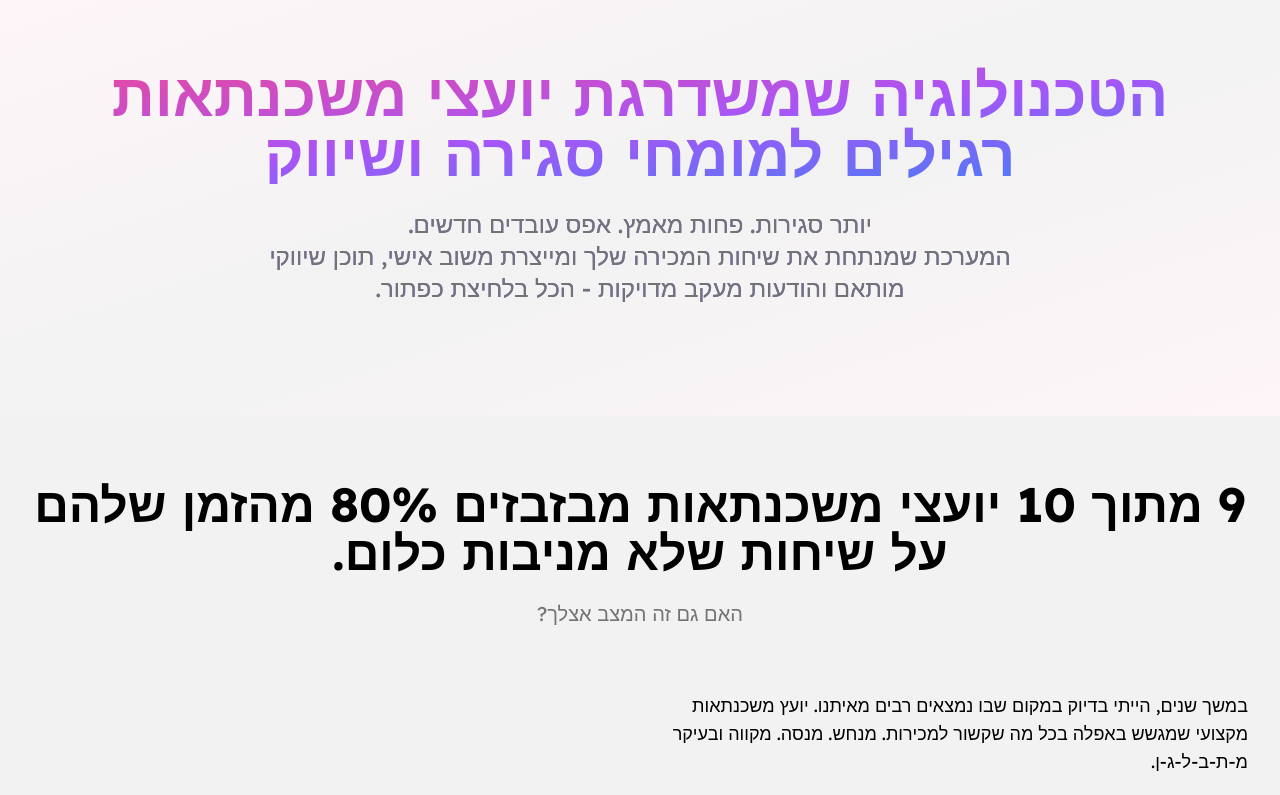
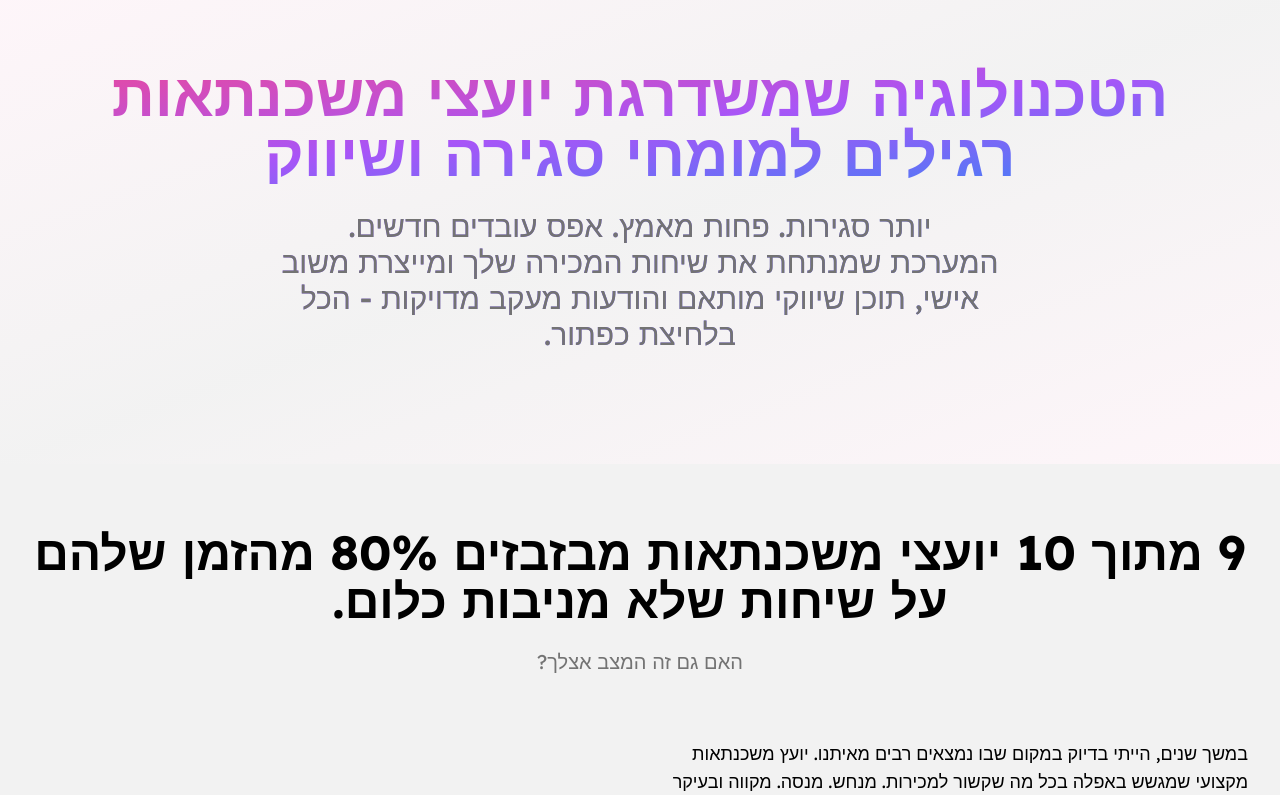
Before and after one commit to thepinkshark1/mortgage-ai-insights-generator, a React (Vite) app: page / in a window 1280 px wide. Shown: the top 795 px of the page. Built offline with nearby package versions, Linux system fonts and the light colour scheme.

Commit message:
Fix: Improve hero section styling
Increase the size and add more color to the hero section's subtitle.

```diff
--- a/src/pages/Index.tsx
+++ b/src/pages/Index.tsx
@@ -18,7 +18,7 @@ export default function Index() {
           <h1 className="text-4xl md:text-6xl font-bold animate-fade-in gradient-text-vibrant mb-6">
             הטכנולוגיה שמשדרגת יועצי משכנתאות רגילים למומחי סגירה ושיווק
           </h1>
-          <p className="text-xl md:text-2xl text-muted-foreground max-w-3xl mx-auto mb-12 animate-fade-in gradient-text-subtle">
+          <p className="text-2xl md:text-3xl text-muted-foreground max-w-3xl mx-auto mb-12 animate-fade-in gradient-text-subtle leading-relaxed font-medium">
             יותר סגירות. פחות מאמץ. אפס עובדים חדשים.
             <br />
             המערכת שמנתחת את שיחות המכירה שלך ומייצרת משוב אישי, תוכן שיווקי מותאם והודעות מעקב מדויקות - הכל בלחיצת כפתור.
```
